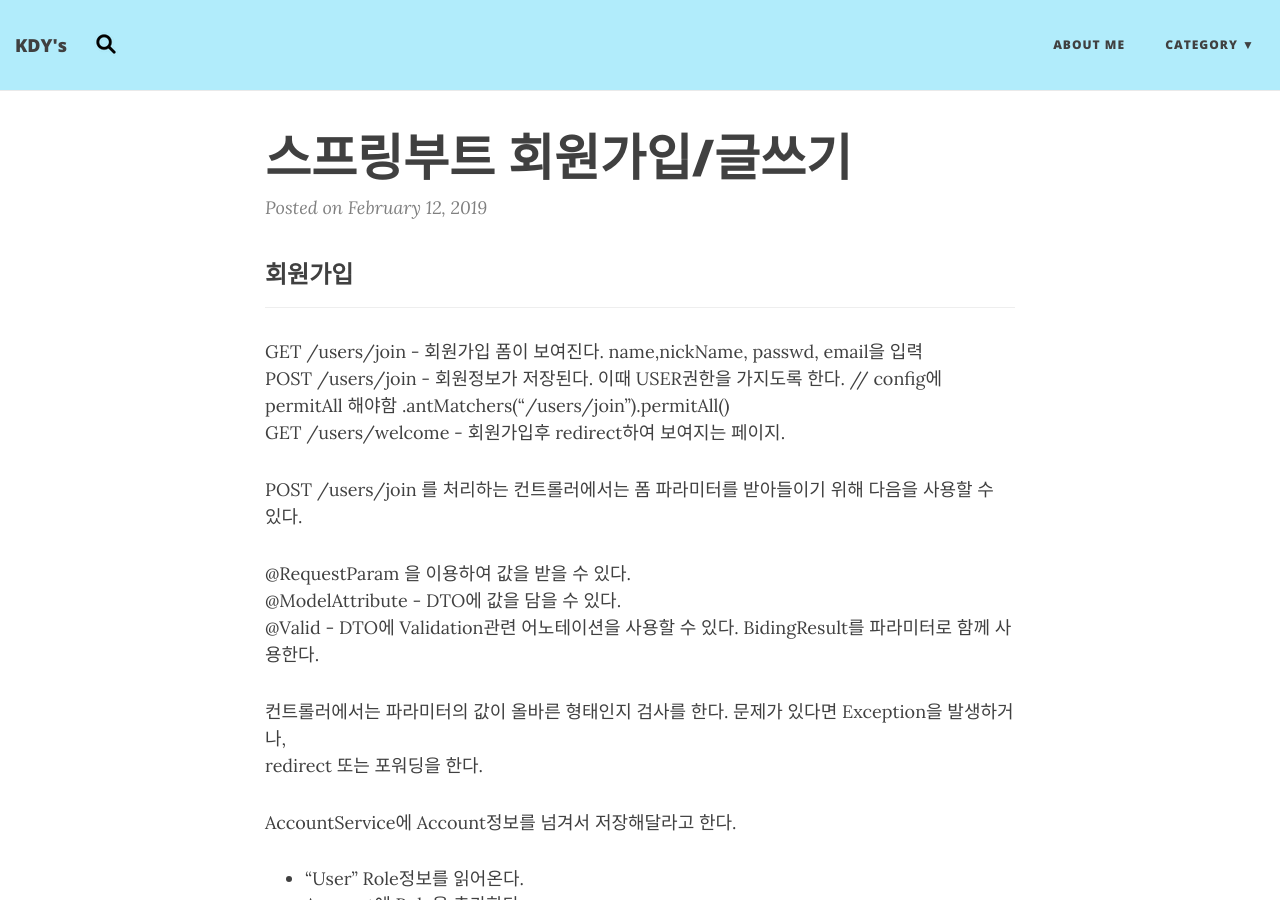
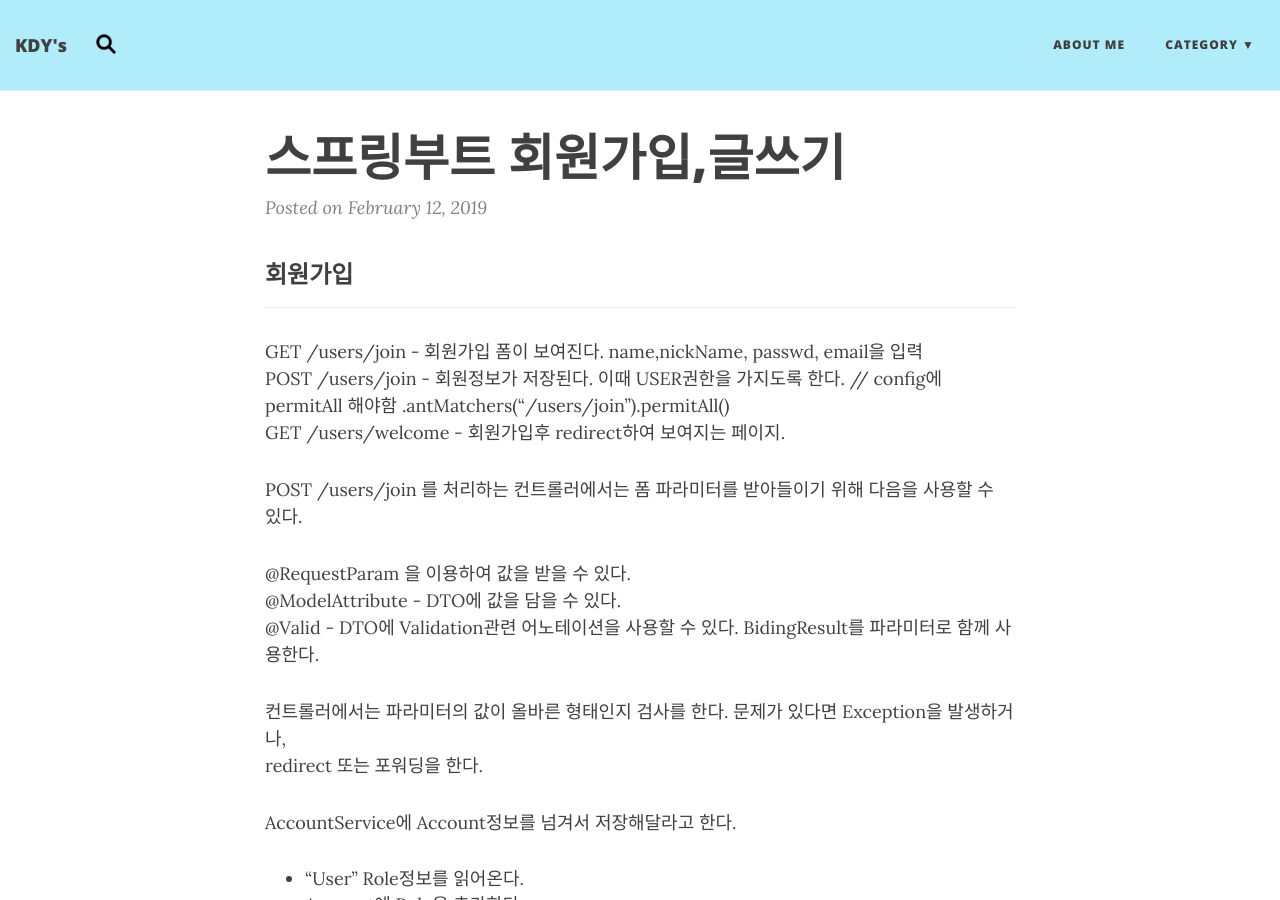
Before and after one commit to kim-daeyong/kim-daeyong.github.io, a Jekyll site: the page built from _posts/2019-02-12-스프링부트회원가입글쓰기.md, in a window 1280 px wide and 900 px high. Built offline with Jekyll 4.4.1, drawn with Linux system fonts in a browser that asks for light colours; nearby versions of some CDN libraries; comment, search, counter and statistics services are not loaded.

Commit message:
포스트 수정

```diff
--- a/_posts/2019-02-12-스프링부트회원가입글쓰기.md
+++ b/_posts/2019-02-12-스프링부트회원가입글쓰기.md
@@ -1,6 +1,6 @@
 ---
 layout: post
-title: 스프링부트 회원가입/글쓰기
+title: 스프링부트 회원가입,글쓰기
 subtitle:
 gh-repo:
 gh-badge: [star, fork, follow]
```
